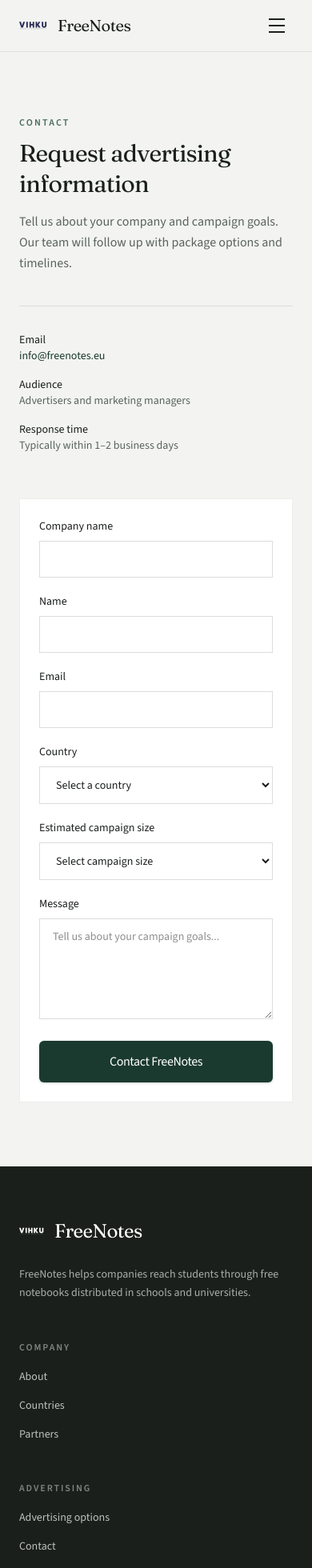
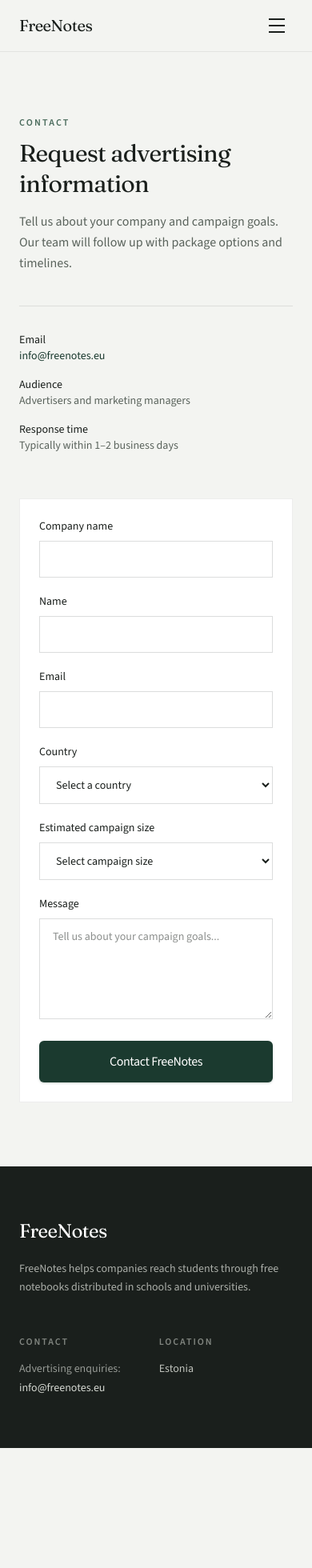
Before and after one commit to Joonatanristmae/FreeNotes, a Next.js app: page /contact in a window 390 px wide. Shown: the top 1960 px of the page at 80% size. After the commit the page ends 1810 px from the top, so only its background shows below. Built offline with nearby package versions, Linux system fonts and the light colour scheme.

Commit message:
avaleht pmst paigas aga mitte mobile view

```diff
--- a/src/components/blocks/ContactCTA.tsx
+++ b/src/components/blocks/ContactCTA.tsx
@@ -1,15 +1,18 @@
 import Image from "next/image";
+import Link from "next/link";
+import { countries } from "@/data/countries";
 import { siteConfig } from "@/data/site";
 
 export function ContactCTA() {
   const mailto = `mailto:${siteConfig.email}`;
+  const selectableCountries = countries;
 
   return (
-    <section className="relative overflow-hidden border-t border-ink/8 bg-forest">
+    <section id="become-a-partner" className="relative scroll-mt-24 overflow-hidden border-t border-ink/8 bg-forest">
       <div className="relative mx-auto grid max-w-6xl items-center gap-10 px-6 py-20 lg:grid-cols-2 lg:gap-16 lg:py-24">
         <div>
           <h2 className="font-display text-3xl tracking-tight text-white sm:text-4xl lg:text-5xl">
-            Ready to reach students?
+            Become a partner
           </h2>
           <p className="mt-8 text-sm text-sand/60 sm:text-base">Contact us:</p>
           <a
@@ -18,16 +21,42 @@ export function ContactCTA() {
           >
             {siteConfig.email}
           </a>
+
+          <div className="mt-10 border-t border-white/15 pt-8">
+            <p className="max-w-md text-sm leading-relaxed text-sand/75 sm:text-base">
+              For more region-based information, choose your country.
+            </p>
+            <div className="mt-4 flex flex-wrap gap-2">
+              {selectableCountries.map((country) => {
+                const href = country.hasInventory
+                  ? `/${country.slug}`
+                  : country.active
+                    ? `/countries/${country.slug}`
+                    : "/countries";
+
+                return (
+                  <Link
+                    key={country.slug}
+                    href={href}
+                    className="inline-flex items-center gap-1.5 rounded-md border border-white/25 bg-white/5 px-3.5 py-1.5 text-sm font-medium text-white transition-colors hover:border-white/50 hover:bg-white/10"
+                  >
+                    <span aria-hidden>{country.flag}</span>
+                    {country.name}
+                  </Link>
+                );
+              })}
+            </div>
+          </div>
         </div>
 
-        <div className="relative mx-auto aspect-[5/4] w-full max-w-lg lg:mx-0 lg:max-w-none">
+        <div className="relative mx-auto aspect-[5/4] w-full max-w-xl scale-110 lg:mx-0 lg:max-w-none lg:scale-125">
           <Image
             src="/vihku-ava-ja-lõpukaaned.png"
             alt="FreeNotes notebook covers with advertising"
             fill
             unoptimized
             className="object-contain object-center"
-            sizes="(max-width: 1024px) 100vw, 50vw"
+            sizes="(max-width: 1024px) 100vw, 55vw"
           />
         </div>
       </div>
--- a/src/components/layout/Footer.tsx
+++ b/src/components/layout/Footer.tsx
@@ -1,22 +1,14 @@
-import Image from "next/image";
 import Link from "next/link";
-import { footerNav, siteConfig } from "@/data/site";
+import { siteConfig } from "@/data/site";
 
 export function Footer() {
   const mailto = `mailto:${siteConfig.email}`;
 
   return (
     <footer className="border-t border-ink/8 bg-ink text-sand">
-      <div className="mx-auto grid max-w-6xl gap-12 px-6 py-16 sm:grid-cols-2 lg:grid-cols-12">
-        <div className="lg:col-span-5">
-          <Link href="/" className="inline-flex items-center gap-3">
-            <Image
-              src="/vihku%20logo.svg"
-              alt=""
-              width={32}
-              height={32}
-              className="h-8 w-8 brightness-0 invert"
-            />
+      <div className="mx-auto grid max-w-6xl gap-12 px-6 py-16 sm:grid-cols-2">
+        <div>
+          <Link href="/" className="inline-flex items-center">
             <span className="font-display text-2xl tracking-tight text-white">
               {siteConfig.companyName}
             </span>
@@ -26,43 +18,7 @@ export function Footer() {
           </p>
         </div>
 
-        <div className="lg:col-span-2">
-          <p className="text-xs font-semibold uppercase tracking-[0.16em] text-sand/50">
-            Company
-          </p>
-          <ul className="mt-4 space-y-3">
-            {footerNav.company.map((link) => (
-              <li key={link.href}>
-                <Link
-                  href={link.href}
-                  className="text-sm text-sand/80 transition-colors hover:text-white"
-                >
-                  {link.label}
-                </Link>
-              </li>
-            ))}
-          </ul>
-        </div>
-
-        <div className="lg:col-span-2">
-          <p className="text-xs font-semibold uppercase tracking-[0.16em] text-sand/50">
-            Advertising
-          </p>
-          <ul className="mt-4 space-y-3">
-            {footerNav.advertising.map((link) => (
-              <li key={link.href}>
-                <Link
-                  href={link.href}
-                  className="text-sm text-sand/80 transition-colors hover:text-white"
-                >
-                  {link.label}
-                </Link>
-              </li>
-            ))}
-          </ul>
-        </div>
-
-        <div className="space-y-8 lg:col-span-3">
+        <div className="flex flex-row gap-12 sm:gap-16 sm:justify-self-end">
           <div>
             <p className="text-xs font-semibold uppercase tracking-[0.16em] text-sand/50">
               Contact
--- a/src/components/layout/Navbar.tsx
+++ b/src/components/layout/Navbar.tsx
@@ -1,11 +1,38 @@
 "use client";
 
-import Image from "next/image";
 import Link from "next/link";
 import { useState } from "react";
 import { navLinks, siteConfig } from "@/data/site";
 import { Button } from "@/components/ui/Button";
 import { cn } from "@/lib/utils";
+
+function NavItem({
+  href,
+  children,
+  className,
+  onClick,
+}: {
+  href: string;
+  children: React.ReactNode;
+  className?: string;
+  onClick?: () => void;
+}) {
+  // Next.js Link can duplicate hash fragments (e.g. #top#countries).
+  // Use a plain anchor for in-page / hash navigation.
+  if (href.includes("#")) {
+    return (
+      <a href={href} className={className} onClick={onClick}>
+        {children}
+      </a>
+    );
+  }
+
+  return (
+    <Link href={href} className={className} onClick={onClick}>
+      {children}
+    </Link>
+  );
+}
 
 export function Navbar() {
   const [open, setOpen] = useState(false);
@@ -13,31 +40,27 @@ export function Navbar() {
   return (
     <header className="sticky top-0 z-50 border-b border-ink/8 bg-paper/90 backdrop-blur-md">
       <div className="mx-auto flex h-16 max-w-6xl items-center justify-between px-6 lg:h-[4.5rem]">
-        <Link href="/" className="flex items-center gap-3" onClick={() => setOpen(false)}>
-          <Image
-            src="/vihku%20logo.svg"
-            alt={siteConfig.name}
-            width={36}
-            height={36}
-            className="h-9 w-9"
-            priority
-          />
+        <NavItem
+          href="/#top"
+          className="flex items-center gap-3"
+          onClick={() => setOpen(false)}
+        >
           <span className="font-display text-xl tracking-tight text-ink">
             {siteConfig.name}
           </span>
-        </Link>
+        </NavItem>
 
         <nav className="hidden items-center gap-8 md:flex">
           {navLinks.map((link) => (
-            <Link
+            <NavItem
               key={link.href}
               href={link.href}
               className="text-sm font-medium text-muted transition-colors hover:text-ink"
             >
               {link.label}
-            </Link>
+            </NavItem>
           ))}
-          <Button href="/contact" size="sm">
+          <Button href="/#become-a-partner" size="sm">
             Become a partner
           </Button>
         </nav>
@@ -77,16 +100,20 @@ export function Navbar() {
         <div className="border-t border-ink/8 bg-paper px-6 py-6 md:hidden">
           <nav className="flex flex-col gap-4">
             {navLinks.map((link) => (
-              <Link
+              <NavItem
                 key={link.href}
                 href={link.href}
                 className="text-base font-medium text-ink"
                 onClick={() => setOpen(false)}
               >
                 {link.label}
-              </Link>
+              </NavItem>
             ))}
-            <Button href="/contact" className="mt-2 w-full" onClick={() => setOpen(false)}>
+            <Button
+              href="/#become-a-partner"
+              className="mt-2 w-full"
+              onClick={() => setOpen(false)}
+            >
               Become a partner
             </Button>
           </nav>
--- a/src/components/sections/Benefits.tsx
+++ b/src/components/sections/Benefits.tsx
@@ -6,9 +6,7 @@ export function Benefits() {
     <section className="border-y border-ink/8 bg-sand/50 px-6 py-20 sm:py-24">
       <div className="mx-auto max-w-6xl">
         <SectionTitle
-          eyebrow="Why FreeNotes"
           title="Why advertise with FreeNotes"
-          subtitle="Physical media that stays with students for months — not seconds."
         />
 
         <div className="mt-14 grid gap-6 sm:grid-cols-2 lg:grid-cols-4">
--- a/src/components/sections/CountriesPreview.tsx
+++ b/src/components/sections/CountriesPreview.tsx
@@ -7,7 +7,7 @@ export function CountriesPreview() {
     <section id="countries" className="scroll-mt-24 bg-paper px-6 py-20 sm:py-24">
       <div className="mx-auto max-w-6xl">
         <SectionTitle
-          eyebrow="Markets"
+          eyebrow="Countries"
           title="Where we operate"
           subtitle="Select your country for more information and to reserve advertising spots."
         />
--- a/src/components/sections/Hero.tsx
+++ b/src/components/sections/Hero.tsx
@@ -2,7 +2,7 @@ import { Button } from "@/components/ui/Button";
 
 export function Hero() {
   return (
-    <section className="relative border-b border-ink/8">
+    <section id="top" className="relative border-b border-ink/8">
       <div
         className="pointer-events-none absolute inset-0 overflow-hidden bg-[radial-gradient(ellipse_at_top_right,_rgba(27,58,47,0.08),_transparent_55%),linear-gradient(180deg,#F3F4F1_0%,#EAECE7_100%)]"
         aria-hidden
--- a/src/components/ui/Button.tsx
+++ b/src/components/ui/Button.tsx
@@ -47,9 +47,9 @@ export function Button({
   );
 
   if (href) {
-    const isInternal = href.startsWith("/") || href.startsWith("#");
+    const isAppRoute = href.startsWith("/") && !href.includes("#");
 
-    if (isInternal) {
+    if (isAppRoute) {
       return (
         <Link href={href} className={classes} onClick={onClick}>
           {children}
--- a/src/data/site.ts
+++ b/src/data/site.ts
@@ -11,23 +11,10 @@ export const siteConfig = {
   url: "https://freenotes.eu",
 };
 
-export const footerNav = {
-  company: [
-    { label: "About", href: "/about" },
-    { label: "Countries", href: "/countries" },
-    { label: "Partners", href: "/partners" },
-  ] as NavLink[],
-  advertising: [
-    { label: "Advertising options", href: "/estonia" },
-    { label: "Contact", href: "/contact" },
-  ] as NavLink[],
-};
-
 export const navLinks: NavLink[] = [
-  { label: "Countries", href: "/countries" },
-  { label: "Partners", href: "/partners" },
+  { label: "Countries", href: "/#countries" },
+  { label: "Partners", href: "/#partners" },
   { label: "About", href: "/about" },
-  { label: "Contact", href: "/contact" },
 ];
 
 export const globalStats: Statistic[] = [
@@ -49,7 +36,7 @@ export const howItWorks = [
     step: "02",
     title: "We create and distribute notebooks",
     description:
-      "We produce high-quality notebooks and distribute them directly to students.",
+      "We produce notebooks and deliver them to school buildings, where students can take them for free."
   },
   {
     id: "use",
@@ -62,22 +49,24 @@ export const howItWorks = [
 export const benefits = [
   {
     id: "exposure",
-    title: "Long exposure",
+    title: "Long repeated exposure",
     description: "Students use notebooks every day for months.",
   },
   {
     id: "targeted",
     title: "Targeted audience",
-    description: "Reach students aged 16–25 directly.",
+    description: "Reach students aged 16–28 directly.",
   },
   {
-    id: "physical",
-    title: "Physical connection",
-    description: "Become part of students' everyday life.",
+    id: "regional",
+    title: "Choose your region/city",
+    description:
+      "Target the cities or regions that matter to you — notebooks go exactly where you want them.",
   },
   {
-    id: "meaningful",
-    title: "Meaningful advertising",
-    description: "Support education while promoting your brand.",
+    id: "flexible",
+    title: "Flexible scale and budget",
+    description:
+      "From a few pages in a small run for around €20 to many pages across thousands of notebooks — we have something for every budget.",
   },
 ];
```
Also changed, not shown: src/components/sections/PartnersPreview.tsx (+5 -12 lines), 1 other file (tests, documents, lock files or other folders).
